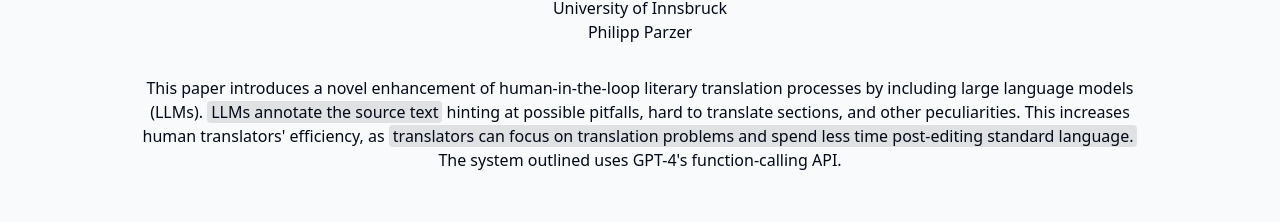
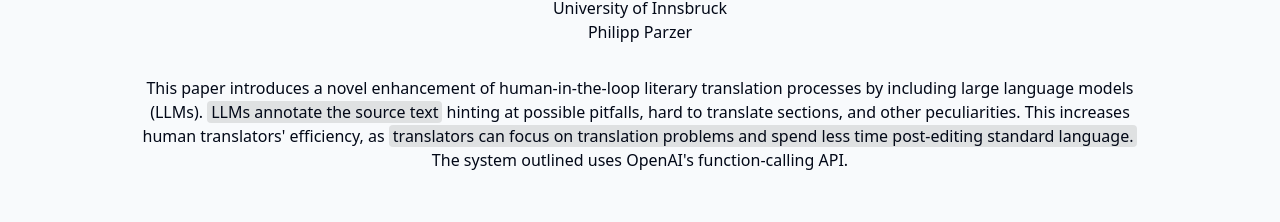
Before and after one commit to philparzer/masters-thesis-demo, a Next.js app: page / in a window 1280 px wide. Shown: the part 216-438 px from the top of the page. Built offline with nearby package versions, Linux system fonts and the light colour scheme.

Commit message:
change header text

```diff
--- a/components/header.tsx
+++ b/components/header.tsx
@@ -27,7 +27,7 @@ const Header = () => {
           translators can focus on translation problems and spend less time
           post-editing standard language.
         </span>{" "}
-        The system outlined uses GPT-4&apos;s function-calling API.
+        The system outlined uses OpenAI's function-calling API.
       </p>
     </>
   );
```
